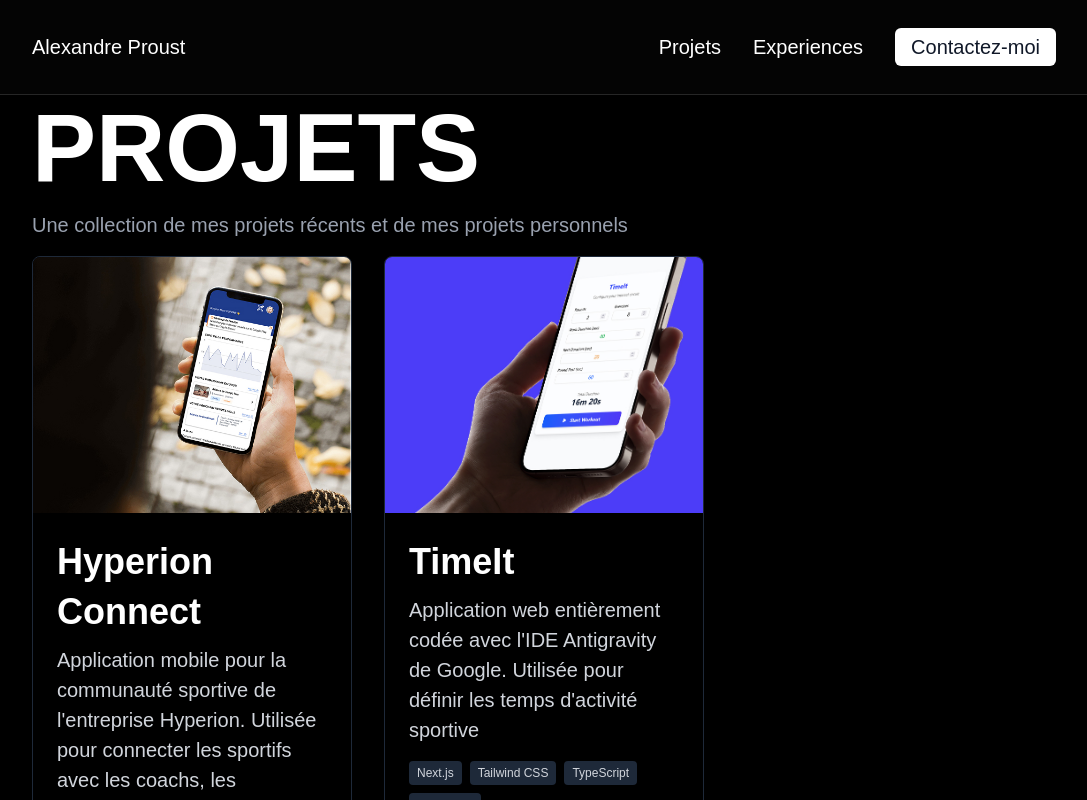
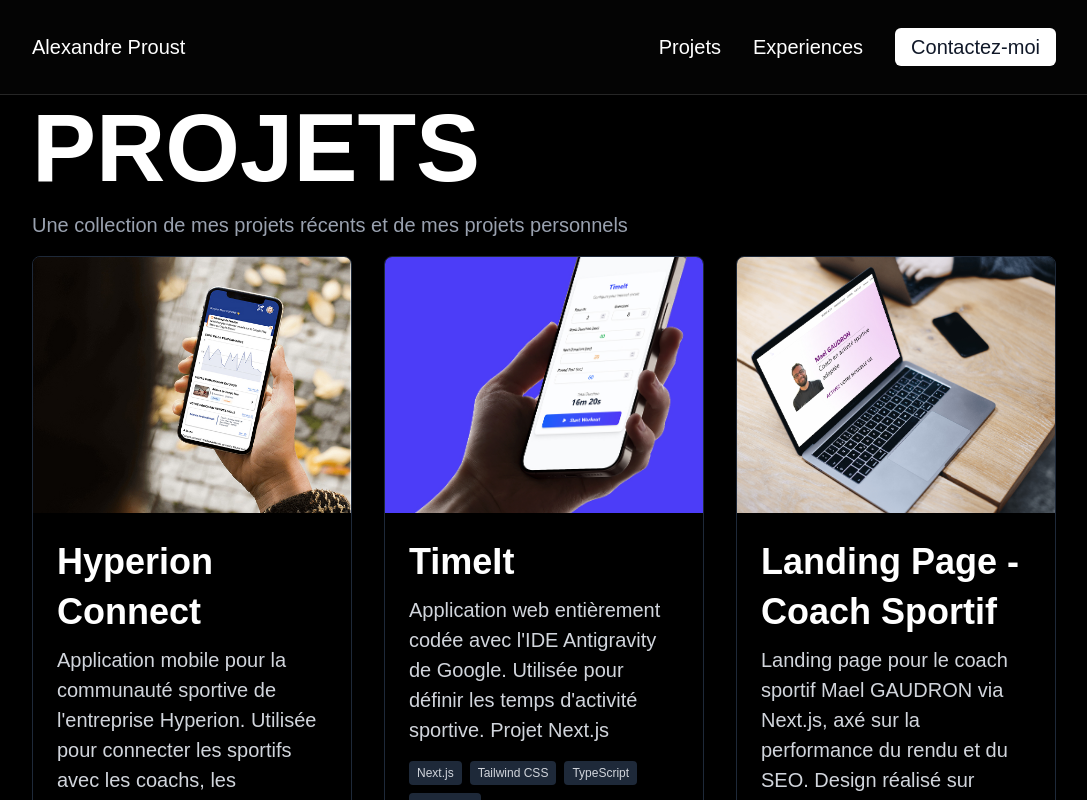
Before and after one commit to AlexPst-Dev/portfolio, a Next.js app: page /projects in a window 1280 px wide. Shown: the top 800 px of the page, without its empty margins (96-1183 px from the left). Built offline with nearby package versions, Linux system fonts and the light colour scheme; a web font is replaced by a local one.

Commit message:
✨ - update projects with new content

```diff
--- a/app/projects/page.tsx
+++ b/app/projects/page.tsx
@@ -6,7 +6,7 @@ const projects = [
   {
     title: "Hyperion Connect",
     description:
-      "Application mobile pour la communauté sportive de l'entreprise Hyperion. Utilisée pour connecter les sportifs avec les coachs, les médecins et les partenaires et permettre à ces derniers de planifier des sessions et de partager des informations",
+      "Application mobile pour la communauté sportive de l'entreprise Hyperion. Utilisée pour connecter les sportifs avec les coachs, les médecins et les partenaires et permettre à ces derniers de planifier des sessions et de partager des informations.",
     imageUrl: "/hyperion-connect-img.jpg",
     githubUrl: "https://github.com/AlexPst-Dev/hyperion-connect-frontend",
     liveUrl: "https://dev.app.hyperion-connect.com",
@@ -15,10 +15,20 @@ const projects = [
   {
     title: "TimeIt",
     description:
-      "Application web entièrement codée avec l'IDE Antigravity de Google. Utilisée pour définir les temps d'activité sportive",
+      "Application web entièrement codée avec l'IDE Antigravity de Google. Utilisée pour définir les temps d'activité sportive. Projet Next.js",
     imageUrl: "/timeit-img.jpg",
     githubUrl: "https://github.com/AlexPst-Dev/TimeIt",
+    liveUrl: "https://timeit.alx-pst.tech",
     tags: ["Next.js", "Tailwind CSS", "TypeScript", "Antigravity"],
+  },
+  {
+    title: "Landing Page - Coach Sportif",
+    description:
+      "Landing page pour le coach sportif Mael GAUDRON via Next.js, axé sur la performance du rendu et du SEO. Design réalisé sur Figma.",
+    imageUrl: "/mg-coaching-website-img.jpeg",
+    githubUrl: "https://github.com/AlexPst-Dev/MG-Coaching-Website",
+    liveUrl: "https://mg-coaching.alx-pst.tech",
+    tags: ["Next.js", "Tailwind CSS", "TypeScript", "Figma", "SEO"],
   },
 ];
 
```
Also changed, not shown: public/mg-coaching-website-img.jpeg (added).
